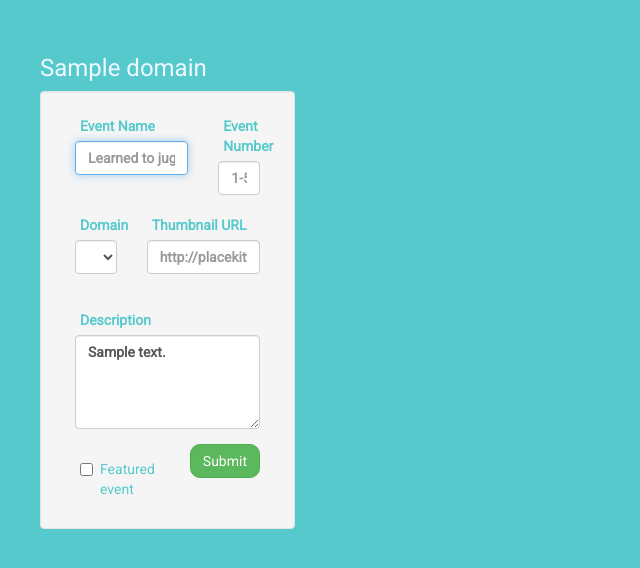
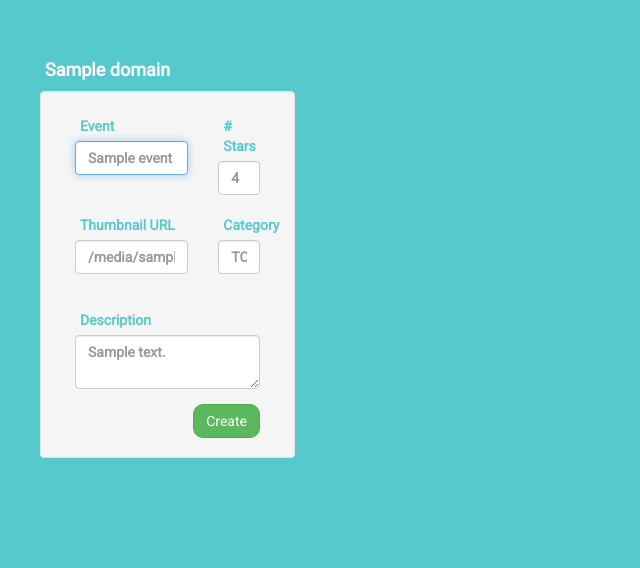
Before and after one commit to anhadarora/fullstacknanodegree, a Flask app: template P3_goldstars/templates/starsedit.html in a window 1280 px wide. Shown: the part 112-680 px from the top of the page, without its empty margins (0-640 px from the left). Run offline with Flask 2, Linux system fonts and the light colour scheme; the template is opened without the code that fills it: most values are stand-ins (such as "Sample title", 1, 10 or a date in 2020); parts of the project's set-up code (start-up, migrations or seed data) failed here and were passed over; some libraries are stand-ins or nearby versions.

Commit message:
added ability to edit domains and events

```diff
--- a/P3_goldstars/templates/starsedit.html
+++ b/P3_goldstars/templates/starsedit.html
@@ -3,52 +3,38 @@
 <div class="container">
   <div class="row">
     <div class="col-md-3">
-		  <h3>{{domain.name}}</h3>
-		  <form class="form well" id="event-form" name="event-form" role="form" method="POST" action="'/domains/<int:domID>/new'">
+	   <h3><a href="{{url_for('domevents', domID=domain.domID)}}">{{domain.name}}</a></h3>
+	  <form class="form well" id="event-form" name="event-form" role="form" method="POST" action="/domains/{{domain.domID}}/events/{{event.eventID}}/edit/">
     <div class="form-group col-md-8">
-		      <label for="event-name">Event Name</label>
-		      <input class="form-control" name="event-name" type="text" placeholder="Learned to juggle" autofocus required>
+      <label for="name">Event</label>
+      <input class="form-control" name="name" type="text" placeholder="{{event.name}}" autofocus required>
     </div>
     <div class="form-group col-md-4">
-		      <label for="event-number">Event Number</label>
-		      <input class="form-control" name="event-stars" type="integer" placeholder="1-5">
-		    </div>
-		<!--     <div class="form-group col-md-8">
-		      <label for="event-url">Link</label>
-		      <input class="form-control" name="event-url" type="url" placeholder="http://www.reddit.com/r/juggling" required>
-		    </div> -->
-		    <div class="form-group col-md-4">
-		      <label for="event-domain">Domain</label>
-		      <select class="form-control" name="event-domain" form="event-form" >
-		        <option {% if not event.featured %}selected{% endif %}></option>
-		        {% for domain in domains %}
-		          <option value="{{domain.id}}" {% if domain.id == event.domain_id %}selected{% endif %}>{{domain.name}}</option>
-		        {% endfor %}
-		      </select>
+      <label for="stars"># Stars</label>
+      <input class="form-control" name="stars" type="text" placeholder="{{event.stars}}" autofocus required>
     </div>
       <div class="form-group col-md-8">
         <label for="event-thumbnail-url">Thumbnail URL</label>
-		      <input class="form-control" name="event-thumbnail-url" type="url" placeholder="http://placekitten.com/g/300/300">
+        <input class="form-control" name="thumbnail_url" type="text" placeholder="{{event.thumbnail_url}}">
+      </div>
+      <div class="form-group col-md-4">
+      <label for="category">Category</label>
+        <input class="form-control" name="category" type="text" placeholder="TODO define categories">
       </div>
       <div class="form-group col-md-4">
       </div>
       <div class="form-group col-md-12">
-		      <label for="event-description">Description</label>
-		      <textarea class="form-control" name="event-description" rows="4" placeholder="Why do you deserve all this gold?">{{event.description}}</textarea>
+        <label for="description">Description</label>
+        <textarea class="form-control" name="description" rows="2" placeholder="{{event.description}}"></textarea>
       </div>
       <div class="checkbox col-md-3">
-		      <label>
-		        <input name="event-featured" type="checkbox" {% if event.featured %}checked{% endif %}>
-		        Featured event
-		      </label>
       </div>
       <div class="col-md-offset-6 col-md-3">
-		      <input type="submit" class="btn btn-success pull-right">
+        <input type="submit" class="btn btn-success pull-right" value='Create'>
         </input>
       </div>
       <div class="clearfix"></div>
     </form>
   </div>
 </div>
-</div>
 {% endblock %}
```
Also changed, not shown: P3_goldstars/templates/domainsedit.html (+3 -26 lines). Lines whose indentation alone changed are shown as unchanged.
